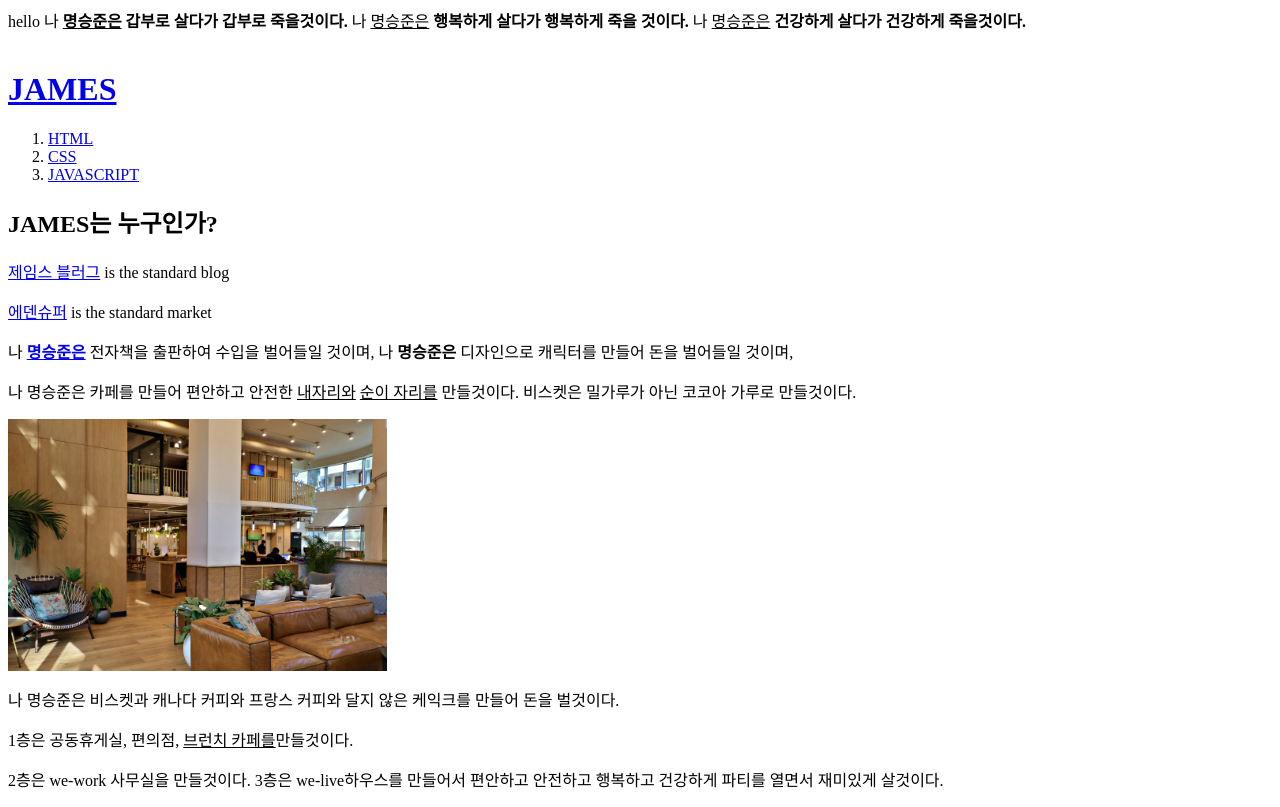
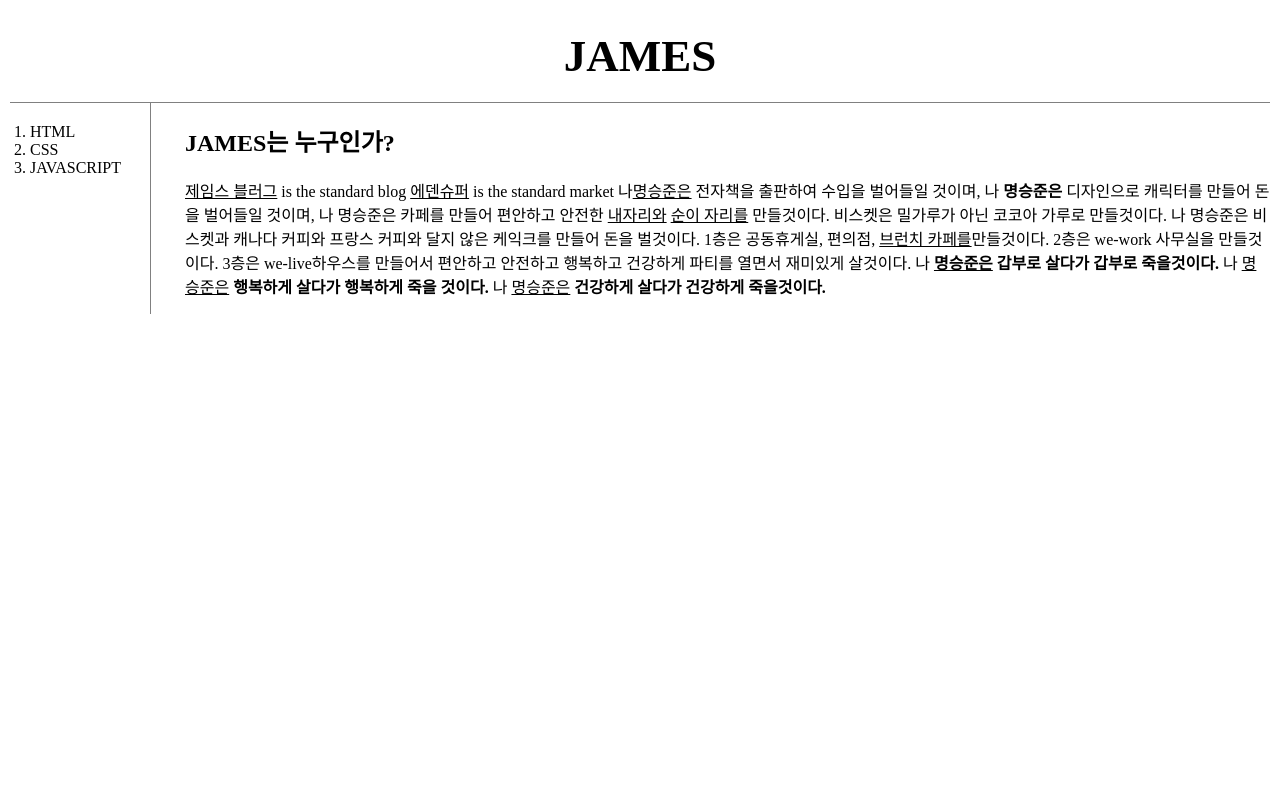
Before and after one commit to roal-james/WEB1, a plain HTML site: page index.html in a window 1280 px wide. Drawn offline with Linux system fonts and the light colour scheme.

Commit message:
Add files via upload

```diff
--- a/index.html
+++ b/index.html
@@ -1,32 +1,72 @@
-hello 나 <strong><u>명승준은</u> 갑부로 살다가 갑부로 죽을것이다.</strong>
-나 <u>명승준은</u> <strong>행복하게 살다가 행복하게 죽을 것이다.</strong>
-나 <u>명승준은</u> <strong>건강하게 살다가 건강하게 죽을것이다.</strong>
-<br><br>
+
 
 <!DOCTYPE html>
 <html>
   <head>
-    <title>james-HTML</title>
+    <title>james-CSS</title>
     <meta charset="utf-8">
+    <style>
+      body {
+        margin: 10px;
+      }
+      a {
+        color:black;
+        text-decoration:none;
+      }
+      h1 {
+        font-size:45px;
+        text-align:center;
+        border-bottom: 1px solid gray;
+        margin: 0px;
+        padding: 20px;
+      }
+      #grid ol {
+        border-right: 1px solid gray;
+        width: 100px;
+        margin: 0px;
+        padding: 20px;
+      }
+      #grid {
+        display: grid;
+        grid-template-columns: 150px 1fr;
+      }
+      #article {
+        padding-left: 25px;
+      }
+      @media (max-width: 800px) {
+        #grid {
+          display: block;
+        }
+        #grid ol {
+          border-right: none;
+        }
+        h1 {
+          border-bottom: none;
+        }
+      }
+    </style>
   </head>
   <body>
     <h1><a href="index.html">JAMES</a></h1>
-    <ol>
-      <li><a href="1.html" target="_blank">HTML</a></li>
-      <li><a href="2.html" target="_blank">CSS</a></li>
-      <li><a href="3.html" target="_blank">JAVASCRIPT</a></li>
-    </ol>
+      <div id="grid">
+        <ol>
+          <li><a href="1.html">HTML</a></li>
+          <li><a href="2.html">CSS</a></li>
+          <li><a href="3.html">JAVASCRIPT</a></li>
+        </ol>
+        <div id="article">
+          <h2>JAMES는 누구인가?</h2>
+            <p><u><a href="https://blog.naver.com/vippory" target="_blank" title="제임스 블로그">제임스 블러그</a></u> is the standard blog
+            <u><a href="https://smartstore.naver.com/edensuper/" target="_blank" title="에덴슈퍼">에덴슈퍼</a></u> is the standard market
+            나<u><a href="https://mail.google.com/mail/u/2/?tab=wm&ogbl" target="_blank" title="gmail">명승준은</a></u>
+            전자책을 출판하여 수입을 벌어들일 것이며, 나 <strong>명승준은</strong> 디자인으로 캐릭터를 만들어 돈을 벌어들일 것이며,
+            나 명승준은 카페를 만들어 편안하고 안전한 <u>내자리와</u> <u>순이 자리를</u> 만들것이다. 비스켓은 밀가루가 아닌 코코아 가루로 만들것이다.
+            나 명승준은 비스켓과 캐나다 커피와 프랑스 커피와 달지 않은 케익크를 만들어 돈을 벌것이다.
+            1층은 공동휴게실, 편의점, <u>브런치 카페를</u>만들것이다. 2층은 we-work 사무실을 만들것이다. 3층은 we-live하우스를 만들어서
+            편안하고 안전하고 행복하고 건강하게 파티를 열면서 재미있게 살것이다. 나 <strong><u>명승준은</u> 갑부로 살다가 갑부로 죽을것이다.</strong>
+            나 <u>명승준은</u> <strong>행복하게 살다가 행복하게 죽을 것이다.</strong>
+            나 <u>명승준은</u> <strong>건강하게 살다가 건강하게 죽을것이다.</strong></p>
+        </div>
+      </div>
   </body>
 </html>
-
-<h2>JAMES는 누구인가?</h2>
-<p><a href="https://blog.naver.com/vippory" target="_blank" title="제임스 블로그">제임스 블러그</a> is the standard blog</p>
-<p><a href="https://smartstore.naver.com/edensuper/" target="_blank" title="에덴슈퍼">에덴슈퍼</a> is the standard market</p>
-<p>나 <strong><a href="https://mail.google.com/mail/u/2/?tab=wm&ogbl" target="_blank" title="gmail">명승준은</a></strong>
-  전자책을 출판하여 수입을 벌어들일 것이며, 나 <strong>명승준은</strong> 디자인으로 캐릭터를 만들어 돈을 벌어들일 것이며,
-<p style="margin-top:15px;">나 명승준은 카페를 만들어 편안하고 안전한 <u>내자리와</u>  <u>순이 자리를</u> 만들것이다.
-  비스켓은 밀가루가 아닌 코코아 가루로 만들것이다.</p>
-<img src="wework.jpg"width="30%">
-<p>나 명승준은 비스켓과 캐나다 커피와 프랑스 커피와 달지 않은 케익크를 만들어 돈을 벌것이다.</p>
-<p>1층은 공동휴게실, 편의점, <u>브런치 카페를</u>만들것이다.</p>
-<p>2층은 we-work 사무실을 만들것이다. 3층은 we-live하우스를 만들어서 편안하고 안전하고 행복하고 건강하게 파티를 열면서 재미있게 살것이다.</p>
```
Also changed, not shown: box.html (added, +20 -0 lines), grid.html (added, +26 -0 lines), mediaquery.html (added, +26 -0 lines), 1.html (line endings or trailing spaces), 2.html (line endings or trailing spaces), 3.html (line endings or trailing spaces), 1 other file.
